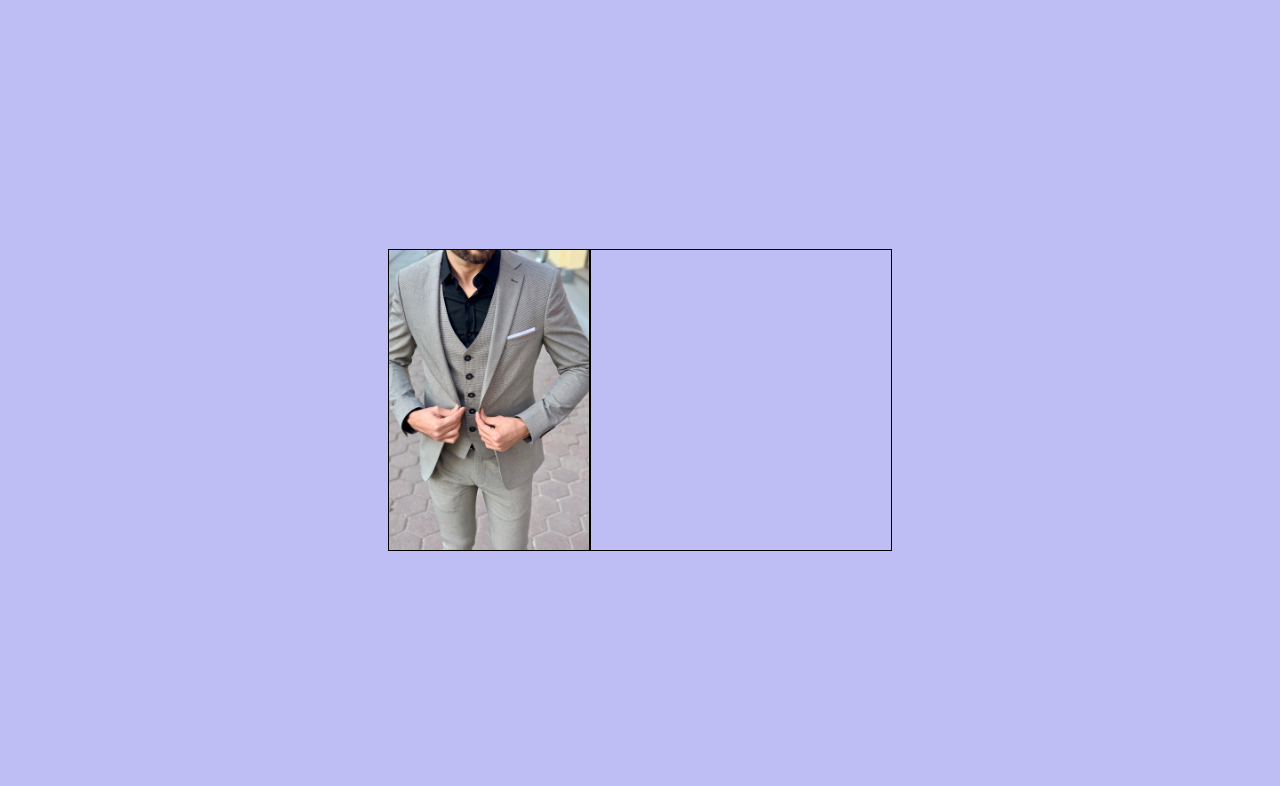
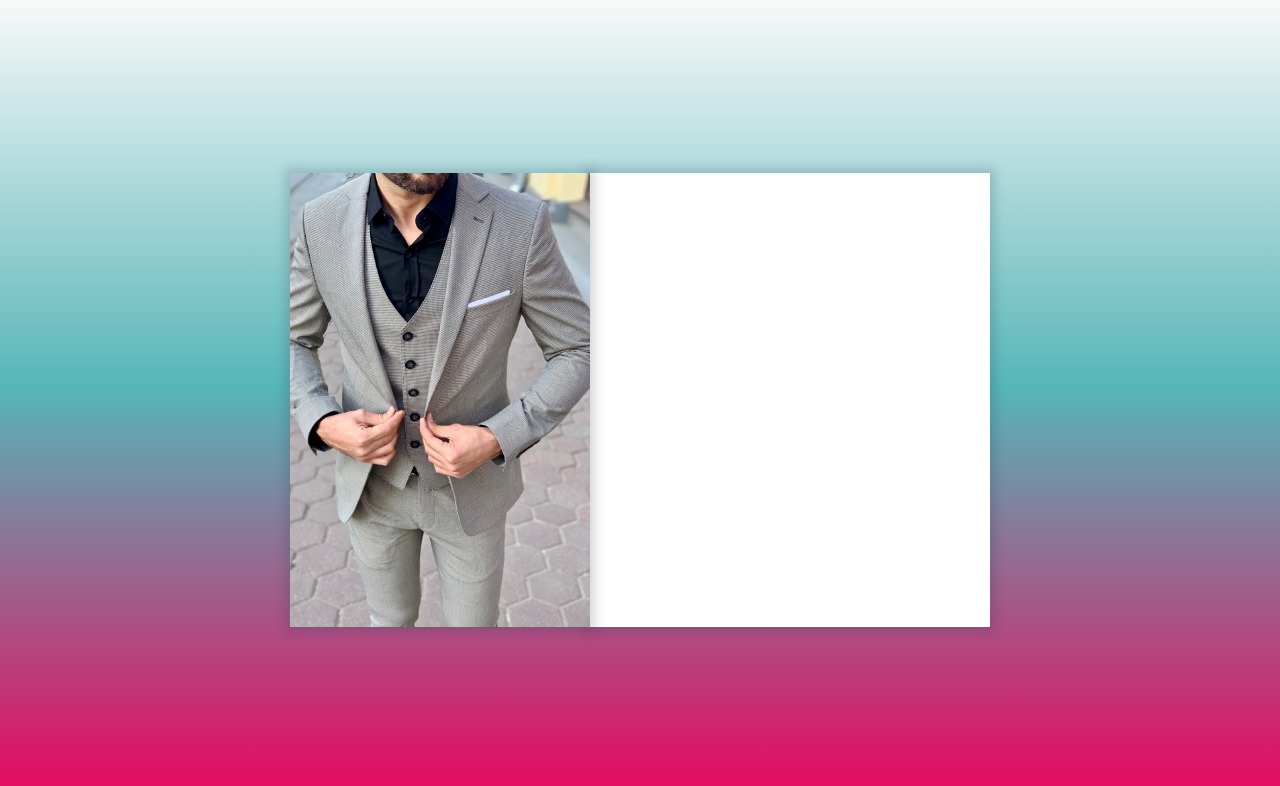
Before and after one commit to Zicio/Store-func, a React (Create React App) app: page / in a window 1280 px wide. Shown: the top 786 px of the page. Built offline with nearby package versions, Linux system fonts and the light colour scheme.

Commit message:
Сonfigured Eslint & Prettier

```diff
--- a/package.json
+++ b/package.json
@@ -36,6 +36,12 @@
     ]
   },
   "devDependencies": {
+    "eslint": "^8.13.0",
+    "eslint-config-airbnb": "^19.0.4",
+    "eslint-config-prettier": "^8.5.0",
+    "eslint-plugin-import": "^2.26.0",
+    "eslint-plugin-react": "^7.29.4",
+    "prettier": "2.6.2",
     "sass": "^1.50.1"
   }
 }
--- a/src/App.js
+++ b/src/App.js
@@ -2,14 +2,15 @@ import './App.scss';
 
 function App() {
   return (
-  <div className="container">
-    <img className="photo" src="/Image.jpeg" alt="фото товара">
-    </img>
-    <div className="window">
-      {/* <ShopItemFunc item={item} /> */}
+    <div className="container">
+      <div className="block">
+        <div className="image-box">
+          <img className="photo" src="/image.jpeg" alt="фото товара" />
+        </div>
+        <div className="window">{/* <ShopItemFunc item={item} /> */}</div>
+      </div>
     </div>
-  </div>
-  )
+  );
 }
 
 export default App;
--- a/src/App.scss
+++ b/src/App.scss
@@ -1,5 +1,3 @@
-$blue: blue;
-
 .container {
   align-items: center;
   align-content: center;
@@ -8,21 +6,32 @@ $blue: blue;
   display: flex;
   width: 100vw;
   height: 100vh;
-  background-color: rgba(121, 121, 235, 0.486);
+  background: linear-gradient(0deg, rgb(226, 15, 99) 3%, rgb(86, 181, 184), rgb(249, 249, 249));
   position: fixed;
   top: 0;
   left: 0;
 
+  .block {
+    display: grid;
+    width: 700px;
+    grid-template-columns: 3fr 4fr;
 
-  .photo {
-    border: 1px solid black;
-    width: 200px;
+    .image-box {
+      z-index: 1;
+      box-shadow: 0px 0px 10px 5px rgba(34, 60, 80, 0.2);
+      height: 100%;
+
+      .photo {
+        object-fit: cover;
+        width: 100%;
+        height: 100%;
+      }
+    }
+
+    .window {
+      background-color: white;
+      box-shadow: 0px 0px 10px 5px rgba(34, 60, 80, 0.2);
+      padding: 20px;
+    }
   }
-
-  .window {
-    border: 1px solid black;
-    width: 300px;
-    height: 300px;
-  }
-
 }
```
Also changed, not shown: .eslintrc.json (added), .prettierrc.json (added), 1 other file (tests, documents, lock files or other folders).
